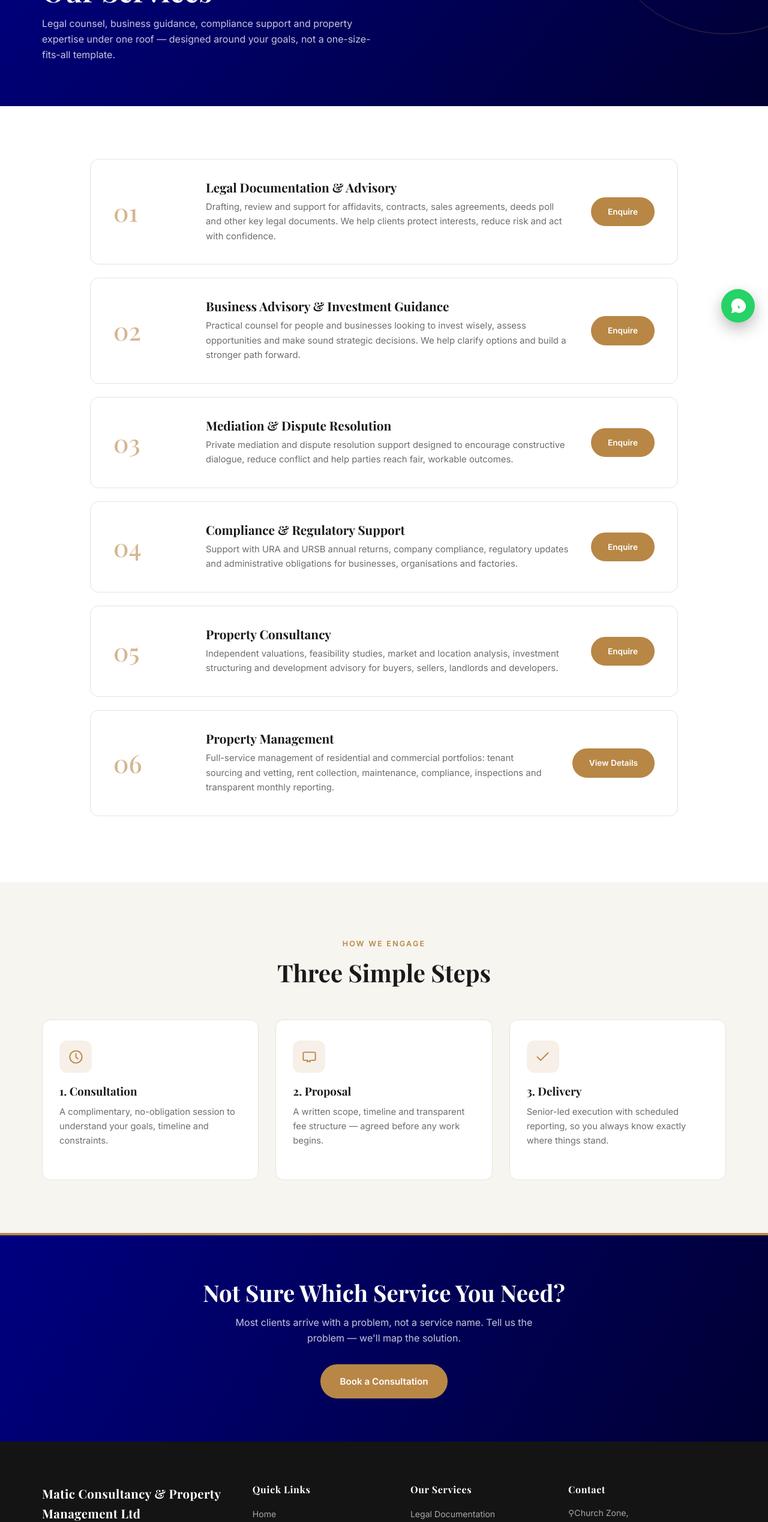
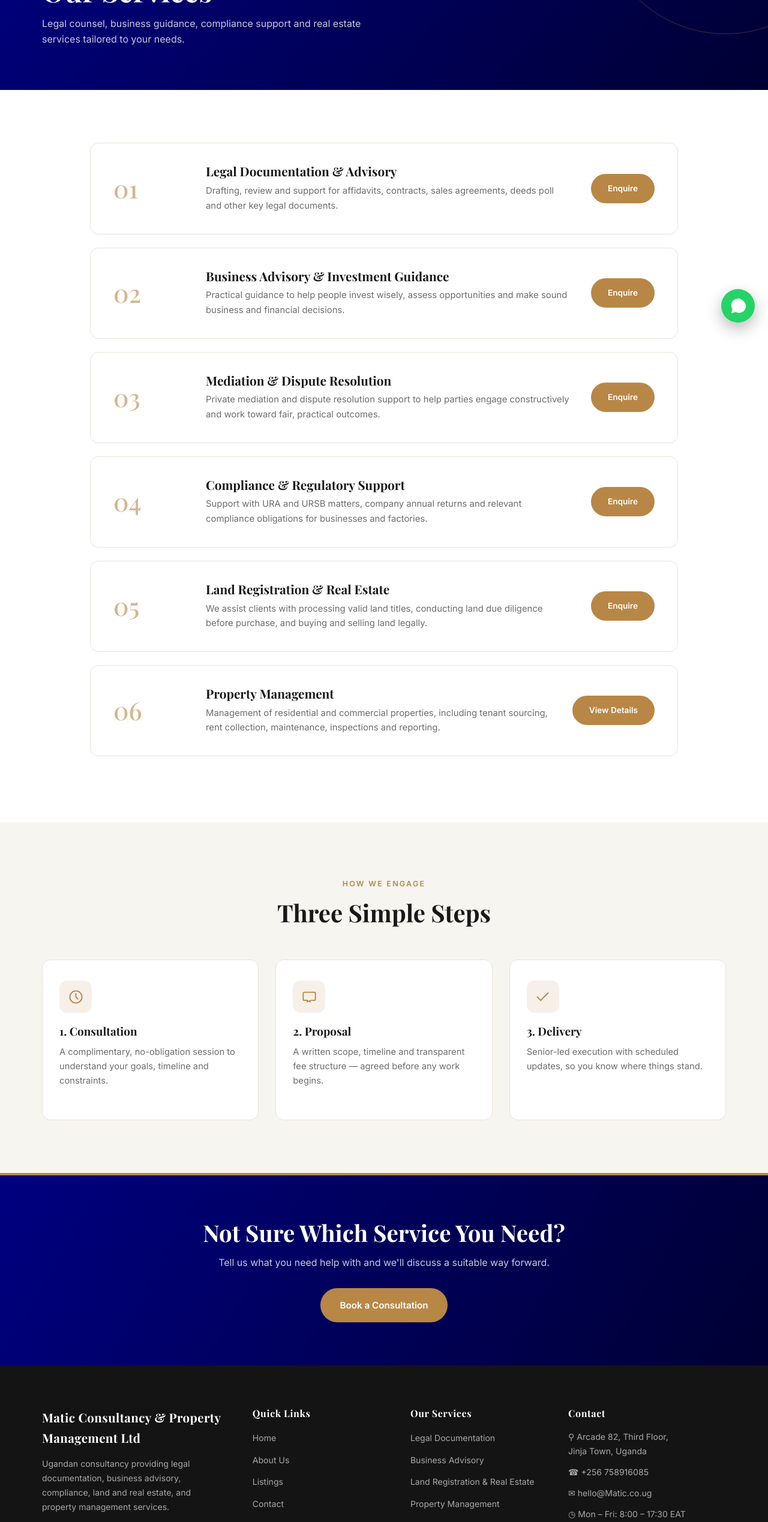
Before and after one commit to Iyundhu/Matic-Consultancy-and-property-management, a plain HTML site: page services.html in a window 1280 px wide. Shown: the part 240-2778 px from the top of the page at 60% size. Drawn offline with nearby package versions, Linux system fonts and the light colour scheme; a web font is replaced by a local one.

Commit message:
Update land and real estate offering and Jinja office address in services and contact pages

```diff
--- a/services.html
+++ b/services.html
@@ -4,7 +4,7 @@
 <meta charset="UTF-8">
 <meta name="viewport" content="width=device-width, initial-scale=1.0">
 <title>Our Services | Matic Consultancy &amp; Property Management Ltd</title>
-<meta name="description" content="Matic Consultancy &amp; Property Ltd — legal documentation, business advisory, mediation, compliance support, property consultancy and property management services.">
+<meta name="description" content="Legal documentation, business advisory, mediation, compliance, land registration and real estate, and property management services in Uganda.">
 <link rel="preconnect" href="https://fonts.googleapis.com">
 <link rel="preconnect" href="https://fonts.gstatic.com" crossorigin>
 <link href="https://fonts.googleapis.com/css2?family=Playfair+Display:ital,wght@0,500;0,600;0,700;1,500&family=Inter:wght@400;500;600;700&display=swap" rel="stylesheet">
@@ -12,166 +12,32 @@
 <base target="_blank">
 </head>
 <body>
-<header class="site-header">
-  <div class="container nav-wrap">
-    <a href="index.html" class="brand">Matic Consultancy &amp; Property Management Ltd</a>
-    <button class="nav-toggle" id="navToggle" aria-label="Toggle navigation">&#9776;</button>
-    <nav class="main-nav" id="mainNav">
-      <a href="index.html" class="active">Home</a>
-      <a href="about.html">About Us</a>
-      <a href="services.html" class="active">Services</a>
-      <a href="listings.html">Listings</a>
-      <a href="contact.html" class="nav-cta">Contact Us</a>
-    </nav>
-  </div>
-</header>
-
-<section class="page-hero">
-  <div class="container" style="position:relative;z-index:2">
-    <div class="crumbs"><a href="index.html">Home</a> &nbsp;/&nbsp; Services</div>
-    <h1>Our Services</h1>
-    <p>Legal counsel, business guidance, compliance support and property expertise under one roof — designed around your goals, not a one-size-fits-all template.</p>
-  </div>
-</section>
-
-<section class="section">
-  <div class="container" style="max-width:980px">
-
-    <div class="svc-row">
-      <div class="svc-num">01</div>
-      <div>
-        <h3>Legal Documentation &amp; Advisory</h3>
-        <p>Drafting, review and support for affidavits, contracts, sales agreements, deeds poll and other key legal documents. We help clients protect interests, reduce risk and act with confidence.</p>
-      </div>
-      <a href="contact.html" class="btn">Enquire</a>
-    </div>
-
-    <div class="svc-row">
-      <div class="svc-num">02</div>
-      <div>
-        <h3>Business Advisory &amp; Investment Guidance</h3>
-        <p>Practical counsel for people and businesses looking to invest wisely, assess opportunities and make sound strategic decisions. We help clarify options and build a stronger path forward.</p>
-      </div>
-      <a href="contact.html" class="btn">Enquire</a>
-    </div>
-
-    <div class="svc-row">
-      <div class="svc-num">03</div>
-      <div>
-        <h3>Mediation &amp; Dispute Resolution</h3>
-        <p>Private mediation and dispute resolution support designed to encourage constructive dialogue, reduce conflict and help parties reach fair, workable outcomes.</p>
-      </div>
-      <a href="contact.html" class="btn">Enquire</a>
-    </div>
-
-    <div class="svc-row">
-      <div class="svc-num">04</div>
-      <div>
-        <h3>Compliance &amp; Regulatory Support</h3>
-        <p>Support with URA and URSB annual returns, company compliance, regulatory updates and administrative obligations for businesses, organisations and factories.</p>
-      </div>
-      <a href="contact.html" class="btn">Enquire</a>
-    </div>
-
-    <div class="svc-row">
-      <div class="svc-num">05</div>
-      <div>
-        <h3>Property Consultancy</h3>
-        <p>Independent valuations, feasibility studies, market and location analysis, investment structuring and development advisory for buyers, sellers, landlords and developers.</p>
-      </div>
-      <a href="contact.html" class="btn">Enquire</a>
-    </div>
-
-    <div class="svc-row">
-      <div class="svc-num">06</div>
-      <div>
-        <h3>Property Management</h3>
-        <p>Full-service management of residential and commercial portfolios: tenant sourcing and vetting, rent collection, maintenance, compliance, inspections and transparent monthly reporting.</p>
-      </div>
-      <a href="service-property-management.html" class="btn">View Details</a>
-    </div>
-
-  </div>
-</section>
-
-<section class="section alt">
-  <div class="container">
-    <div class="section-head">
-      <span class="eyebrow">How We Engage</span>
-      <h2>Three Simple Steps</h2>
-    </div>
-    <div class="grid-3">
-      <div class="card">
-        <div class="icon"><svg viewBox="0 0 24 24" fill="none" stroke="currentColor" stroke-width="1.7" stroke-linecap="round"><circle cx="12" cy="12" r="9"/><path d="M12 7v5l3 3"/></svg></div>
-        <h3>1. Consultation</h3>
-        <p>A complimentary, no-obligation session to understand your goals, timeline and constraints.</p>
-      </div>
-      <div class="card">
-        <div class="icon"><svg viewBox="0 0 24 24" fill="none" stroke="currentColor" stroke-width="1.7" stroke-linecap="round"><path d="M9 17H5a2 2 0 01-2-2V7a2 2 0 012-2h14a2 2 0 012 2v8a2 2 0 01-2 2h-4"/><path d="M9 17v2l2-1 2 1v-2"/></svg></div>
-        <h3>2. Proposal</h3>
-        <p>A written scope, timeline and transparent fee structure — agreed before any work begins.</p>
-      </div>
-      <div class="card">
-        <div class="icon"><svg viewBox="0 0 24 24" fill="none" stroke="currentColor" stroke-width="1.7" stroke-linecap="round"><path d="M20 6L9 17l-5-5"/></svg></div>
-        <h3>3. Delivery</h3>
-        <p>Senior-led execution with scheduled reporting, so you always know exactly where things stand.</p>
-      </div>
-    </div>
-  </div>
-</section>
-
-<section class="cta">
-  <div class="container">
-    <h2>Not Sure Which Service You Need?</h2>
-    <p>Most clients arrive with a problem, not a service name. Tell us the problem — we'll map the solution.</p>
-    <a href="contact.html" class="btn">Book a Consultation</a>
-  </div>
-</section>
-
-<footer class="footer">
-  <div class="container">
-    <div class="footer-grid">
-      <div>
-        <a href="index.html" class="brand"> Matic Consultancy &amp; Property Management Ltd</a>
-        <p>A boutique consultancy and property group in Uganda, delivering trusted business, legal and end-to-end property solutions.</p>
-      </div>
-      <div>
-        <h4>Quick Links</h4>
-        <ul>
-          <li><a href="index.html">Home</a></li>
-          <li><a href="about.html">About Us</a></li>
-          <li><a href="listings.html">Listings</a></li>
-          <li><a href="contact.html">Contact</a></li>
-        </ul>
-      </div>
-      <div>
-        <h4>Our Services</h4>
-        <ul>
-          <li><a href="services.html">Legal Documentation</a></li>
-          <li><a href="services.html">Business Advisory</a></li>
-          <li><a href="services.html">Compliance &amp; Returns</a></li>
-          <li><a href="service-property-management.html">Property Management</a></li>
-        </ul>
-      </div>
-      <div>
-        <h4>Contact</h4>
-        <ul class="f-contact">
-          <li>&#9906;Church Zone,<br>Bugembe, Jinja, Uganda</li>
-          <li>&#9742; +256 758916085</li>
-          <li>&#9993; hello@Matic.co.ug</li>
-          <li>&#9719; Mon – Fri: 8:00 – 17:30 EAT</li>
-        </ul>
-      </div>
-    </div>
-    <div class="footer-bottom">
-      <span>&copy; 2026  Matic Consultancy &amp; Property ManagementLtd. All rights reserved.</span>
-
-    </div>
-  </div>
-</footer>
-<a class="wa" href="https://wa.me/+256758916085" target="_blank" aria-label="Chat on WhatsApp">
-  <svg viewBox="0 0 32 32"><path d="M16 3C9.4 3 4 8.4 4 15c0 2.4.7 4.6 2 6.5L4 29l7.7-2c1.8 1 3.8 1.5 5.8 1.5h.5c6.6 0 12-5.4 12-12S22.6 3 16 3zm6.9 17c-.3.8-1.7 1.6-2.4 1.6-.6.1-1.4.1-2.3-.1-.5-.2-1-.7-1.4-1.3-.4-.7-1.2-2.3-1.2-2.9 0-.6.2-.8.4-1.1.3-.3.6-.4 1-.4.2 0 .4 0 .5.1.2.1.4.5.6 1 .2.5.8 1.7.9 1.8.1.1.2.2.1.4-.1.2-.4.9-.9 1.6-.4.5-.7.8-1 1.1-.3.3-.6.6-.3 1.2.3.6 1.2 1.7 2.3 2.4 1.6 1 2.4 1.1 2.9.9.5-.1 1.5-.7 1.7-1.3.3-.6.3-1.1.2-1.2-.1-.1-.3-.2-.6-.4z"/></svg>
-</a>
+<header class="site-header"><div class="container nav-wrap">
+<a href="index.html" class="brand">Matic Consultancy &amp; Property Management Ltd</a>
+<button class="nav-toggle" id="navToggle" aria-label="Toggle navigation">&#9776;</button>
+<nav class="main-nav" id="mainNav"><a href="index.html">Home</a><a href="about.html">About Us</a><a href="services.html" class="active">Services</a><a href="listings.html">Listings</a><a href="contact.html" class="nav-cta">Contact Us</a></nav>
+</div></header>
+<section class="page-hero"><div class="container" style="position:relative;z-index:2"><div class="crumbs"><a href="index.html">Home</a> &nbsp;/&nbsp; Services</div><h1>Our Services</h1><p>Legal counsel, business guidance, compliance support and real estate services tailored to your needs.</p></div></section>
+<section class="section"><div class="container" style="max-width:980px">
+<div class="svc-row"><div class="svc-num">01</div><div><h3>Legal Documentation &amp; Advisory</h3><p>Drafting, review and support for affidavits, contracts, sales agreements, deeds poll and other key legal documents.</p></div><a href="contact.html" class="btn">Enquire</a></div>
+<div class="svc-row"><div class="svc-num">02</div><div><h3>Business Advisory &amp; Investment Guidance</h3><p>Practical guidance to help people invest wisely, assess opportunities and make sound business and financial decisions.</p></div><a href="contact.html" class="btn">Enquire</a></div>
+<div class="svc-row"><div class="svc-num">03</div><div><h3>Mediation &amp; Dispute Resolution</h3><p>Private mediation and dispute resolution support to help parties engage constructively and work toward fair, practical outcomes.</p></div><a href="contact.html" class="btn">Enquire</a></div>
+<div class="svc-row"><div class="svc-num">04</div><div><h3>Compliance &amp; Regulatory Support</h3><p>Support with URA and URSB matters, company annual returns and relevant compliance obligations for businesses and factories.</p></div><a href="contact.html" class="btn">Enquire</a></div>
+<div class="svc-row"><div class="svc-num">05</div><div><h3>Land Registration &amp; Real Estate</h3><p>We assist clients with processing valid land titles, conducting land due diligence before purchase, and buying and selling land legally.</p></div><a href="contact.html" class="btn">Enquire</a></div>
+<div class="svc-row"><div class="svc-num">06</div><div><h3>Property Management</h3><p>Management of residential and commercial properties, including tenant sourcing, rent collection, maintenance, inspections and reporting.</p></div><a href="service-property-management.html" class="btn">View Details</a></div>
+</div></section>
+<section class="section alt"><div class="container"><div class="section-head"><span class="eyebrow">How We Engage</span><h2>Three Simple Steps</h2></div><div class="grid-3">
+<div class="card"><div class="icon"><svg viewBox="0 0 24 24" fill="none" stroke="currentColor" stroke-width="1.7" stroke-linecap="round"><circle cx="12" cy="12" r="9"/><path d="M12 7v5l3 3"/></svg></div><h3>1. Consultation</h3><p>A complimentary, no-obligation session to understand your goals, timeline and constraints.</p></div>
+<div class="card"><div class="icon"><svg viewBox="0 0 24 24" fill="none" stroke="currentColor" stroke-width="1.7" stroke-linecap="round"><path d="M9 17H5a2 2 0 01-2-2V7a2 2 0 012-2h14a2 2 0 012 2v8a2 2 0 01-2 2h-4"/><path d="M9 17v2l2-1 2 1v-2"/></svg></div><h3>2. Proposal</h3><p>A written scope, timeline and transparent fee structure — agreed before any work begins.</p></div>
+<div class="card"><div class="icon"><svg viewBox="0 0 24 24" fill="none" stroke="currentColor" stroke-width="1.7" stroke-linecap="round"><path d="M20 6L9 17l-5-5"/></svg></div><h3>3. Delivery</h3><p>Senior-led execution with scheduled updates, so you know where things stand.</p></div>
+</div></div></section>
+<section class="cta"><div class="container"><h2>Not Sure Which Service You Need?</h2><p>Tell us what you need help with and we'll discuss a suitable way forward.</p><a href="contact.html" class="btn">Book a Consultation</a></div></section>
+<footer class="footer"><div class="container"><div class="footer-grid">
+<div><a href="index.html" class="brand">Matic Consultancy &amp; Property Management Ltd</a><p>Ugandan consultancy providing legal documentation, business advisory, compliance, land and real estate, and property management services.</p></div>
+<div><h4>Quick Links</h4><ul><li><a href="index.html">Home</a></li><li><a href="about.html">About Us</a></li><li><a href="listings.html">Listings</a></li><li><a href="contact.html">Contact</a></li></ul></div>
+<div><h4>Our Services</h4><ul><li><a href="services.html">Legal Documentation</a></li><li><a href="services.html">Business Advisory</a></li><li><a href="services.html">Land Registration &amp; Real Estate</a></li><li><a href="service-property-management.html">Property Management</a></li></ul></div>
+<div><h4>Contact</h4><ul class="f-contact"><li>&#9906; Arcade 82, Third Floor,<br>Jinja Town, Uganda</li><li>&#9742; +256 758916085</li><li>&#9993; hello@Matic.co.ug</li><li>&#9719; Mon – Fri: 8:00 – 17:30 EAT</li></ul></div>
+</div><div class="footer-bottom"><span>&copy; 2026 Matic Consultancy &amp; Property Management Ltd. All rights reserved.</span></div></div></footer>
+<a class="wa" href="https://wa.me/+256758916085" target="_blank" aria-label="Chat on WhatsApp"><svg viewBox="0 0 32 32"><path d="M16 3C9.4 3 4 8.4 4 15c0 2.4.7 4.6 2 6.5L4 29l7.7-2c1.8 1 3.8 1.5 5.8 1.5h.5c6.6 0 12-5.4 12-12S22.6 3 16 3z"/></svg></a>
 <script>var t=document.getElementById('navToggle'),n=document.getElementById('mainNav');t.addEventListener('click',function(){n.classList.toggle('open')});</script>
-</body>
-</html>
+</body></html>
```
Also changed, not shown: contact.html (+17 -142 lines).
